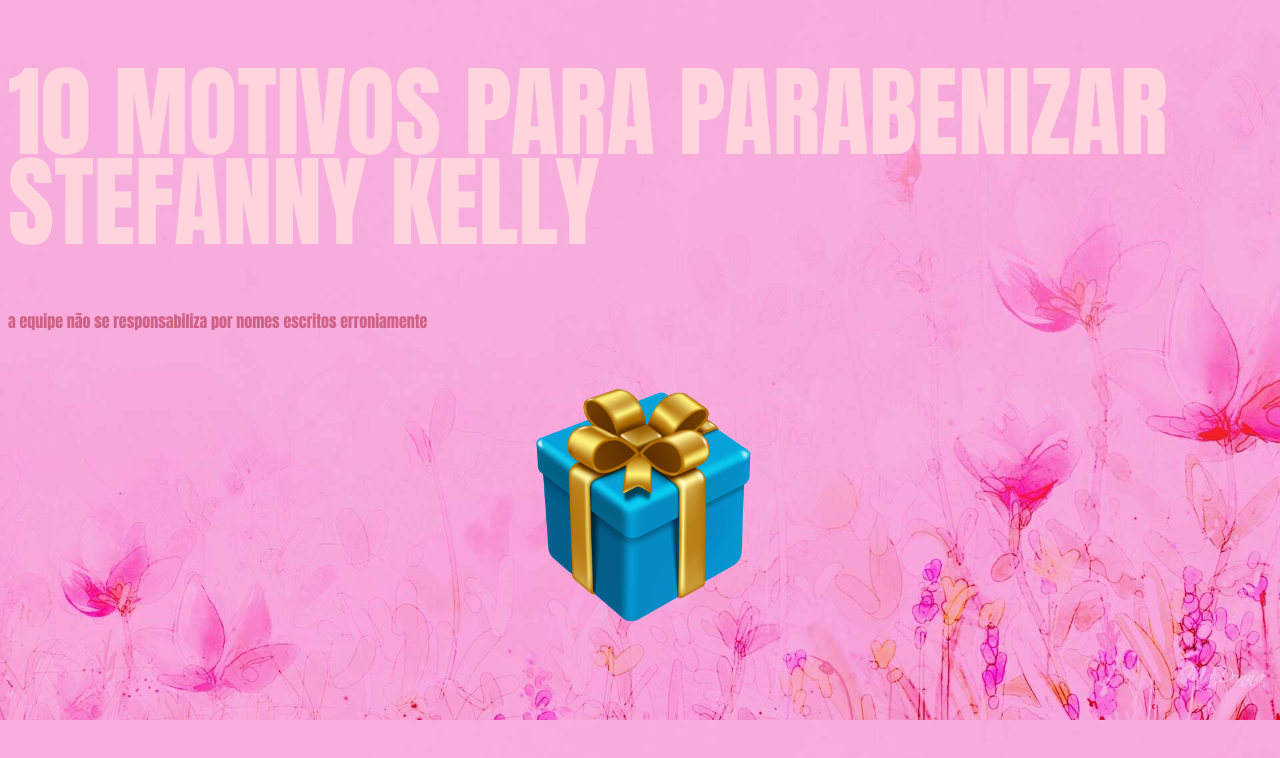
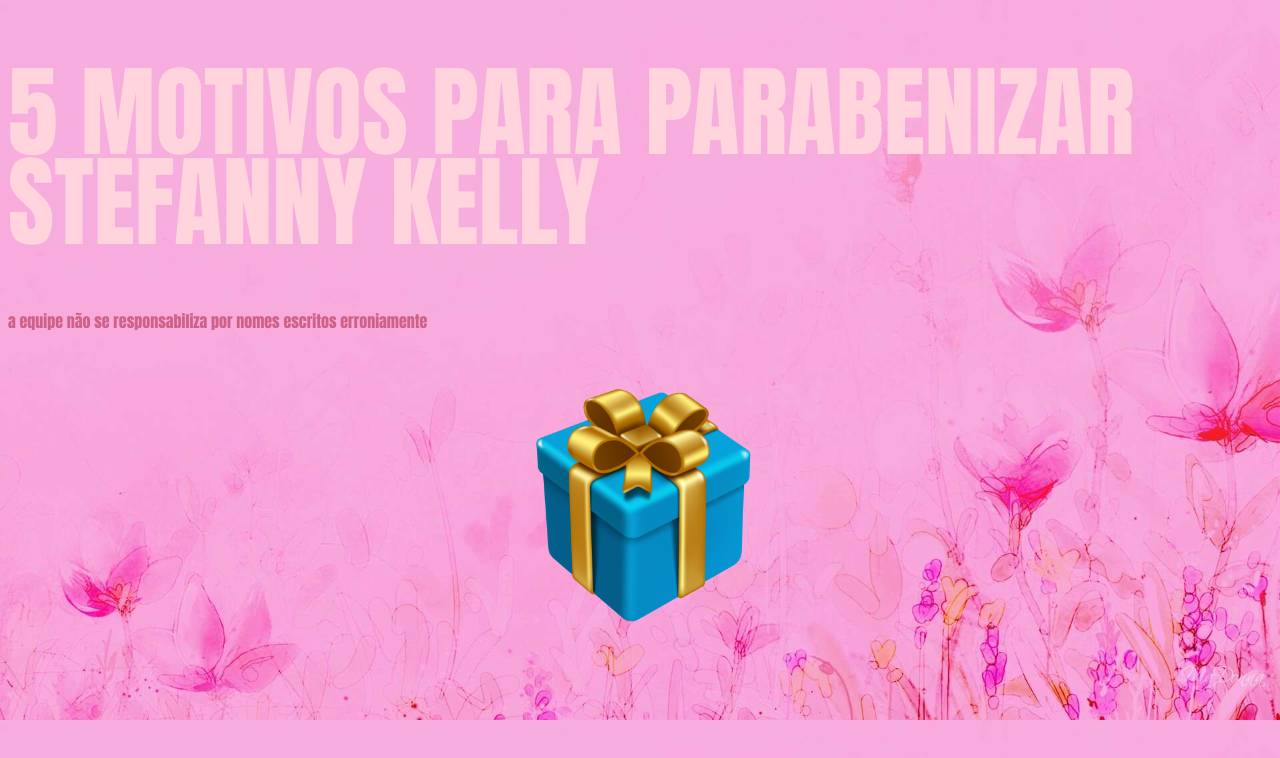
Before and after one commit to antoniohenzotiburtinodemorais-source/antoniohenzotiburtinodemorais-source.github.io, a plain HTML site: page index.html in a window 1280 px wide. Shown: the top 758 px of the page. Drawn offline with Linux system fonts and the light colour scheme.

Commit message:
Update index.html

```diff
--- a/index.html
+++ b/index.html
@@ -8,7 +8,7 @@
     <link rel="stylesheet" href="css.css">
 </head>
 <body>
-    <h1 class="text">10 MOTIVOS PARA PARABENIZAR STEFANNY KELLY</h1>
+    <h1 class="text">5 MOTIVOS PARA PARABENIZAR STEFANNY KELLY</h1>
     <h4 style="font-family: Impact, Haettenschweiler, 'Arial Narrow Bold', sans-serif; font-weight: 400;">a equipe não se responsabiliza por nomes escritos erroniamente</h4>
      <center><a href="tef2.html"> <img class="img" style="height: 300px;" src="presente.png"></center>
 </body>
```
